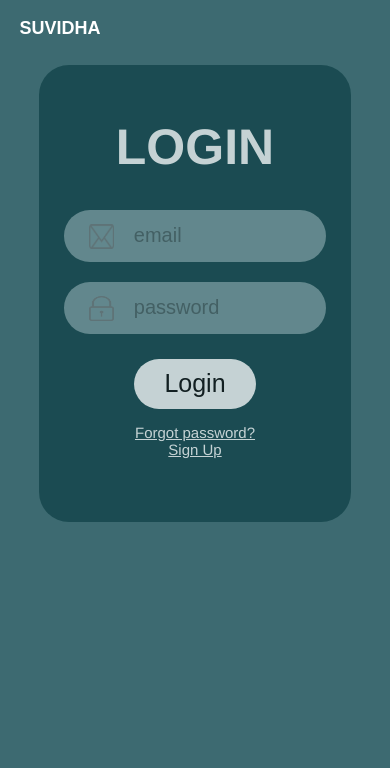
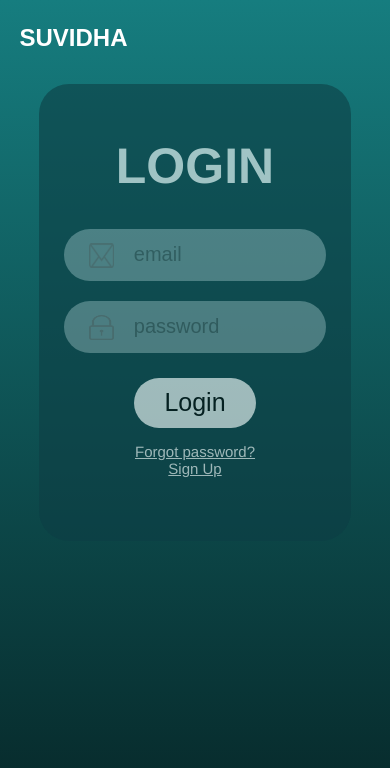
Before and after one commit to sinchhh/suvi_trial, a React (Create React App) app: page / in a window 390 px wide. Shown: the top 768 px of the page. Built offline with nearby package versions, Linux system fonts and the light colour scheme.

Commit message:
3 commit

```diff
--- a/src/LoginUi/LoginUi.css
+++ b/src/LoginUi/LoginUi.css
@@ -1,6 +1,6 @@
 .img {
   /* background-image: url("login_bgnew.png"); */
-    background-color: rgb(61, 106, 113);
+    background: linear-gradient(0deg,#062526, #167D7F);;
     height: 100vh;
     width: 100%;
     background-position: center;
@@ -49,7 +49,7 @@
     width: 50%;
     padding-inline-start: 25%;
     padding-top: 2%;
-
+    opacity: 0.6;
 
     /* padding-top: 10%;
     padding-left: 10%; */
@@ -67,7 +67,7 @@
     padding: 20px;
     border-radius: 30px;
     background-color: rgb(13, 63, 69);
-    opacity: 0.7;
+    /* opacity: 0.7; */
   }
 
   .title{
@@ -131,7 +131,7 @@
    /* Media queries for responsive design */
 @media only screen and (max-width: 768px) {
   .suvi {
-    font-size: large;
+    font-size: x-large;
   }
 
   .main {
```
